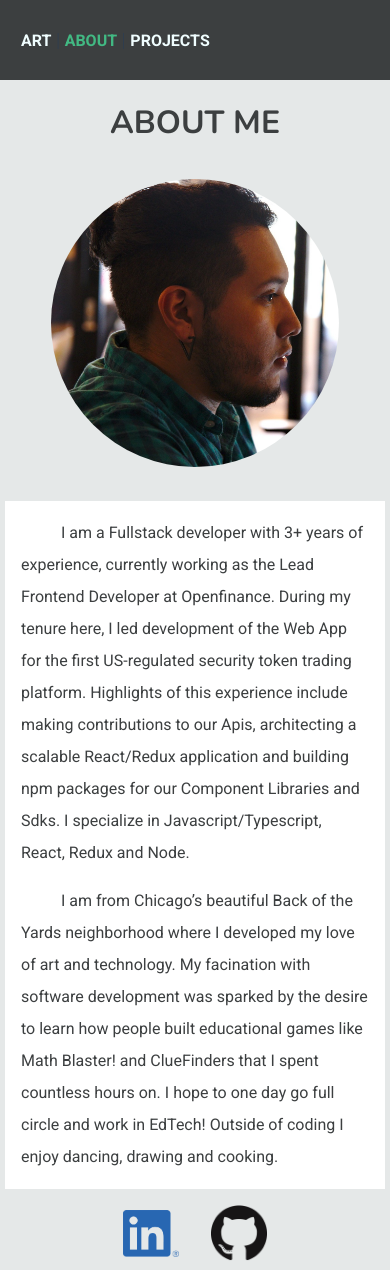
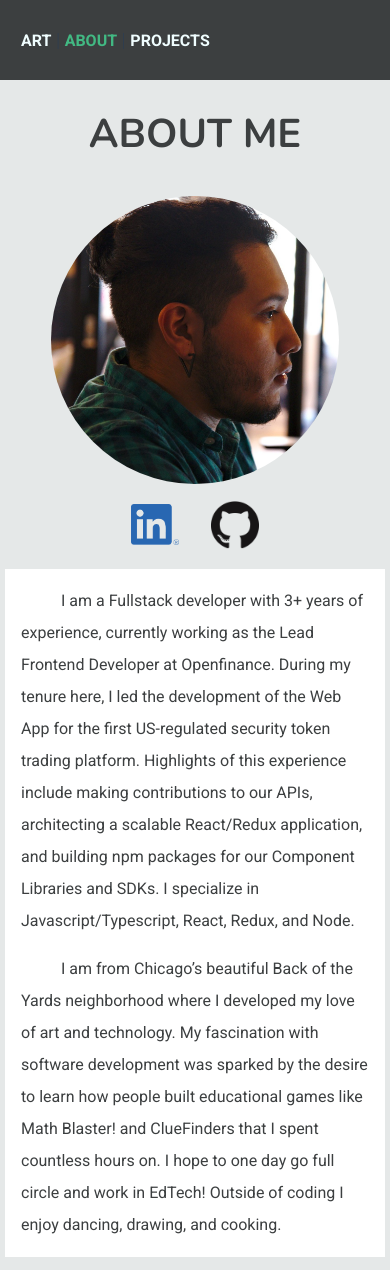
Before and after one commit to raycoti/personalSite, a Vue app: page /about in a window 390 px wide. Built offline with nearby package versions, Linux system fonts and the light colour scheme.

Commit message:
updates about me mobile view

```diff
--- a/src/views/About.scss
+++ b/src/views/About.scss
@@ -48,6 +48,10 @@
   width: 100%;
   max-width: 3.5rem;
 }
+.title{
+  font-size: 2.5rem;
+  margin-bottom: 2rem;
+}
 
 @media screen and (max-width: 600px) {
   .title{
@@ -56,15 +60,23 @@
   .picture{
     width: 90%;
   }
+  .image{
+    max-width: 3rem;
+  }
+  .bottom{
+    margin-top: .8rem;
+    margin-bottom: 1rem;
+  }
   .ray{
     padding: 30px;
+    padding-bottom: 0;
   }
   .grid{
     display: grid;
     grid-template-areas:
       'ray'
-      'text'
-      'bottom';
+      'bottom'
+      'text';
     padding: 5px;
     p{
       text-align: left;
--- a/src/views/About.vue
+++ b/src/views/About.vue
@@ -10,20 +10,20 @@
           <span class="text">
             <p>
               I am a Fullstack developer with 3+ years of experience, currently working
-              as the Lead Frontend Developer at Openfinance. During my tenure here, I led
+              as the Lead Frontend Developer at Openfinance. During my tenure here, I led the
               development of the Web App for the first US-regulated security token trading
-              platform. Highlights of this experience include making contributions to our Apis,
-              architecting a scalable React/Redux application
-              and building npm packages for our Component Libraries and Sdks.
-              I specialize in Javascript/Typescript, React, Redux and Node.
+              platform. Highlights of this experience include making contributions to our APIs,
+              architecting a scalable React/Redux application,
+              and building npm packages for our Component Libraries and SDKs.
+              I specialize in Javascript/Typescript, React, Redux, and Node.
             </p>
             <p>
               I am from Chicago’s beautiful Back of the Yards neighborhood
-              where I developed my love of art and technology. My facination with software
+              where I developed my love of art and technology. My fascination with software
               development was sparked by the desire to learn how people built educational
               games like Math Blaster! and ClueFinders that I spent countless hours on.
               I hope to one day go full circle and work in EdTech!
-              Outside of coding I enjoy dancing, drawing and cooking.
+              Outside of coding I enjoy dancing, drawing, and cooking.
             </p>
           </span>
           <span class="bottom">
```
